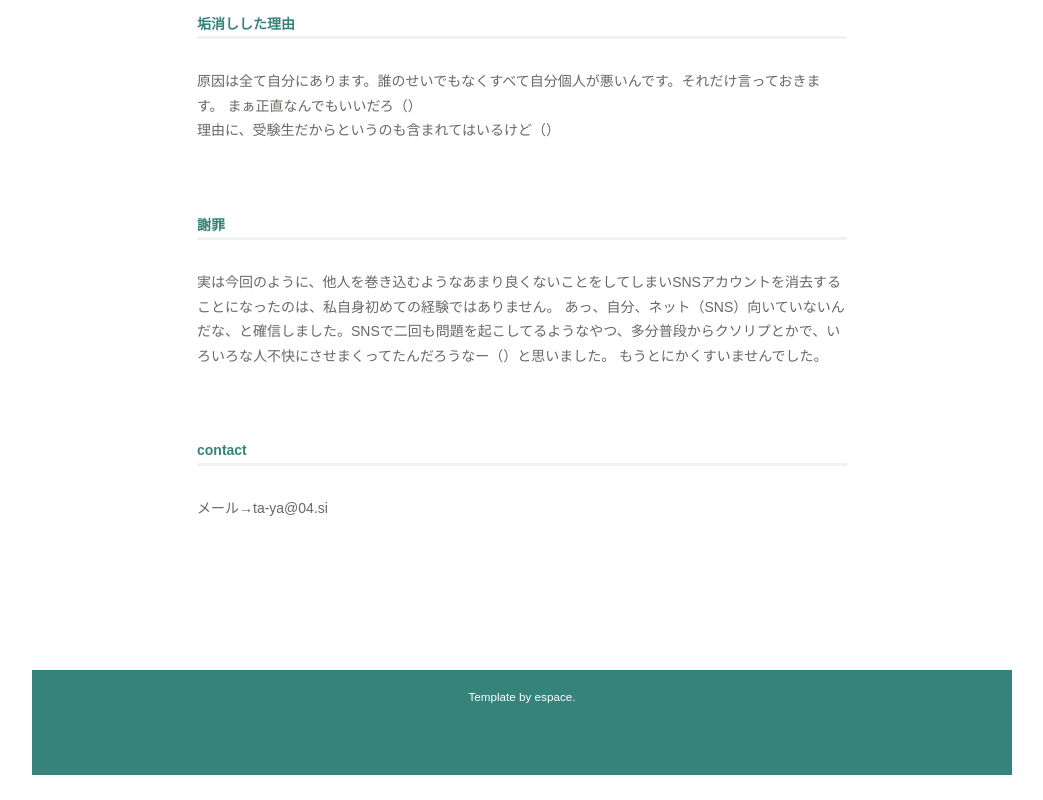
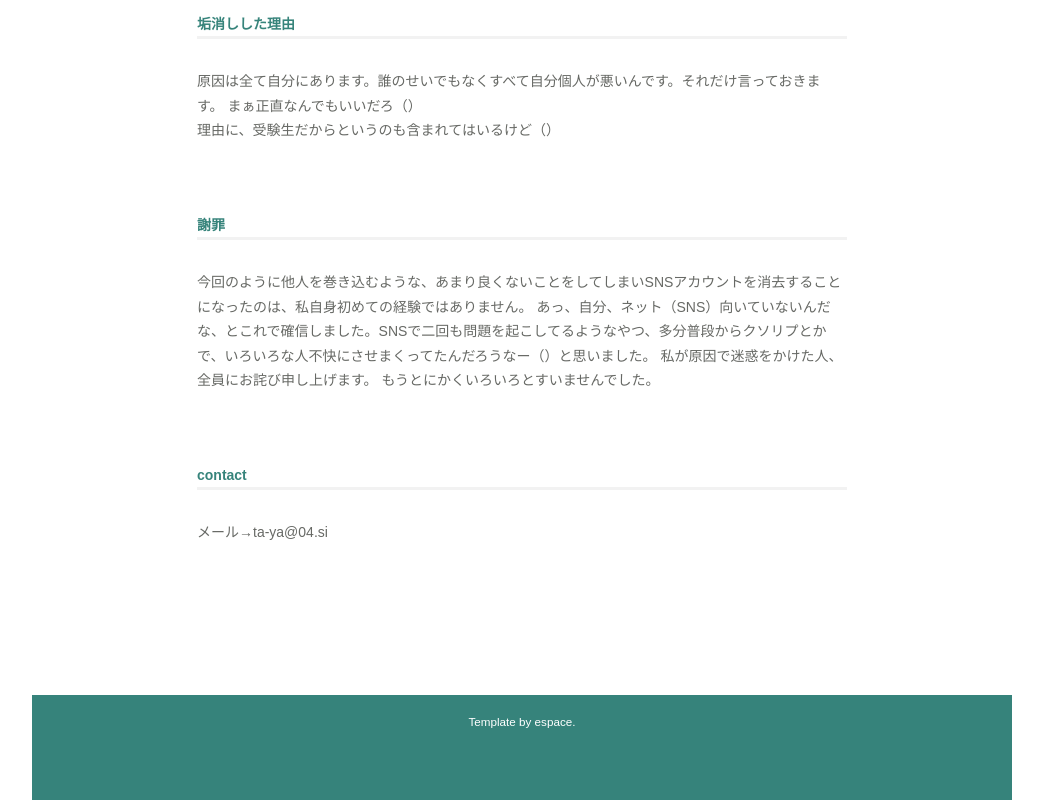
Before and after one commit to TAYA-git/home, a plain HTML site: page index.html in a window 1280 px wide. Shown: the part 1692-2492 px from the top of the page, without its empty margins (118-1161 px from the left). Before the commit the page ends 2467 px from the top, so only its background shows below. Drawn offline with Linux system fonts and the light colour scheme.

Commit message:
Update index.html

```diff
--- a/index.html
+++ b/index.html
@@ -71,9 +71,10 @@
 
         <h4>謝罪</h4>
        <p>
-実は今回のように、他人を巻き込むようなあまり良くないことをしてしまいSNSアカウントを消去することになったのは、私自身初めての経験ではありません。
- あっ、自分、ネット（SNS）向いていないんだな、と確信しました。SNSで二回も問題を起こしてるようなやつ、多分普段からクソリプとかで、いろいろな人不快にさせまくってたんだろうなー（）と思いました。
-もうとにかくすいませんでした。
+今回のように他人を巻き込むような、あまり良くないことをしてしまいSNSアカウントを消去することになったのは、私自身初めての経験ではありません。
+ あっ、自分、ネット（SNS）向いていないんだな、とこれで確信しました。SNSで二回も問題を起こしてるようなやつ、多分普段からクソリプとかで、いろいろな人不快にさせまくってたんだろうなー（）と思いました。
+私が原因で迷惑をかけた人、全員にお詫び申し上げます。
+           もうとにかくいろいろとすいませんでした。
         </p>
 
 
```
